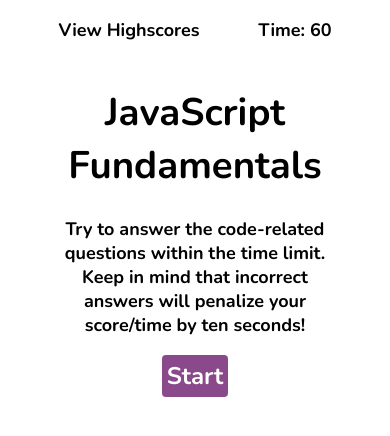
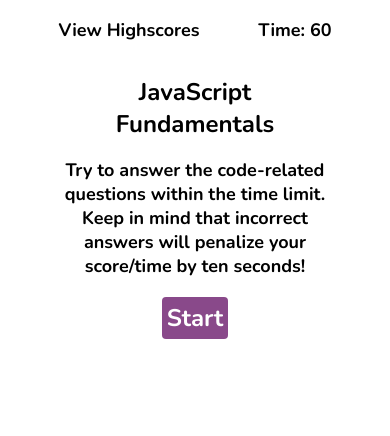
Before and after one commit to smcheah/Code-Quiz, a plain HTML site: page index.html in a window 390 px wide. Drawn offline with nearby package versions, Linux system fonts and the light colour scheme.

Commit message:
responsive text

```diff
--- a/style.css
+++ b/style.css
@@ -2,6 +2,9 @@ body {
     margin: 0 15%;
     font-family: 'Nunito', sans-serif;
     font-size: larger;
+}
+h1 {
+    font-size: 6vw;
 }
 p {
     font-size: large;
@@ -12,6 +15,7 @@ button {
     border: none;
     border-radius: 4px;
     padding: 5px;
+    margin: 1px;
 }
 input {
     width: 50%;
@@ -45,3 +49,15 @@ button, input {
 #scoreList li:nth-child(2n) {
     background-color: rgb(200, 255, 237);
 }
+
+@media screen and (min-width: 1080px) {
+    h1 {
+       font-size: 68px;
+    }
+}
+
+@media screen and (max-width: 400px) {
+    h1 {
+       font-size: 24px;
+    }
+}
```
